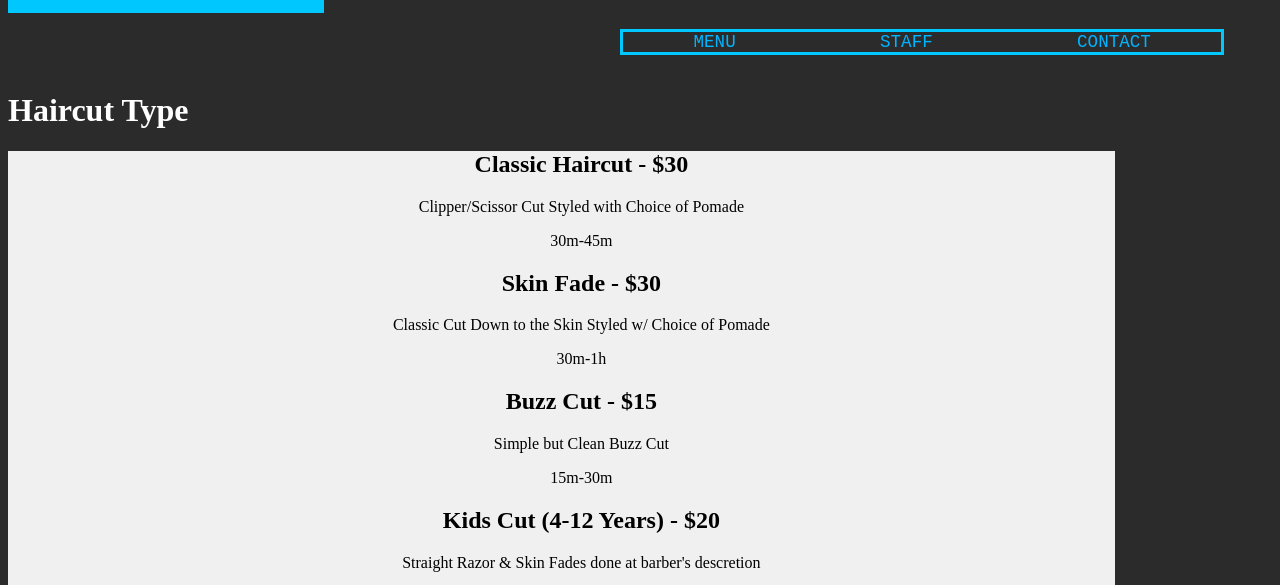
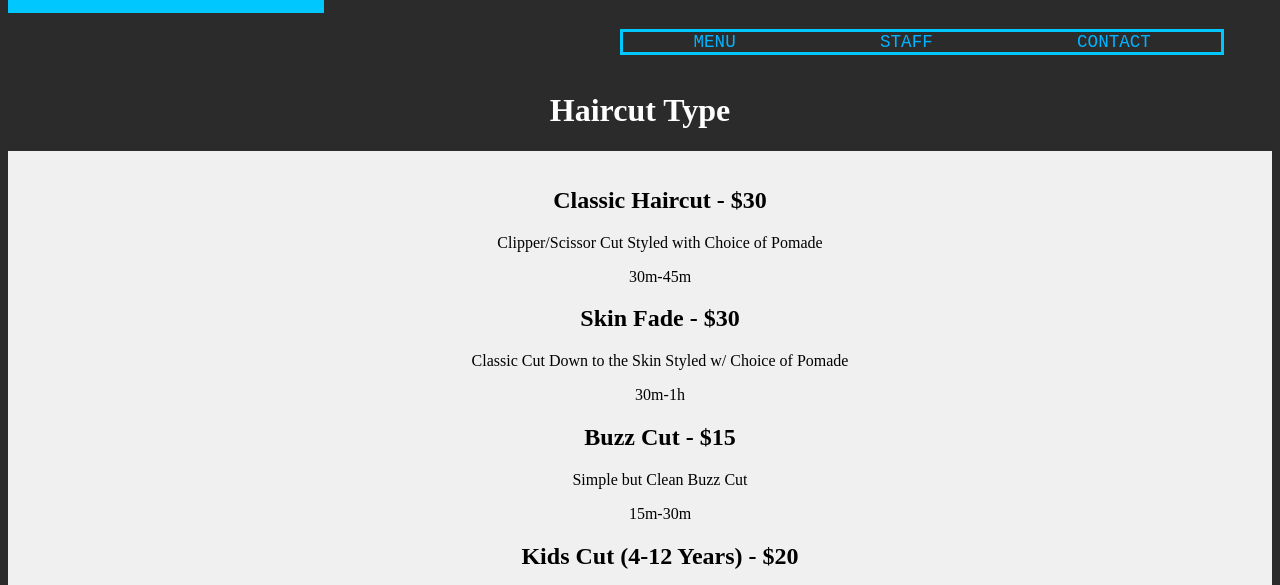
Before and after one commit to danielcragoe/danielcragoe.github.io, a plain HTML site: page grc338/redesign-final/menu.html in a window 1280 px wide. Shown: the part 212-797 px from the top of the page. Drawn offline with Linux system fonts and the light colour scheme.

Commit message:
Add files via upload

```diff
--- a/grc338/redesign-final/style.css
+++ b/grc338/redesign-final/style.css
@@ -64,11 +64,18 @@ div.footer {
 
 .menu {
     float: left;
+    width: 100%;
+}
+
+.menu h1{
+    text-align: center;
 }
 
 .menu ul {
     list-style-type: none;
     background-color: rgb(240, 240, 240);
+    padding-top: 1em;
+    padding-bottom: 1em;
 }
 
 .menu li {
```
Also changed, not shown: grc338/redesign-final/barber.html (+1 -1 lines).
